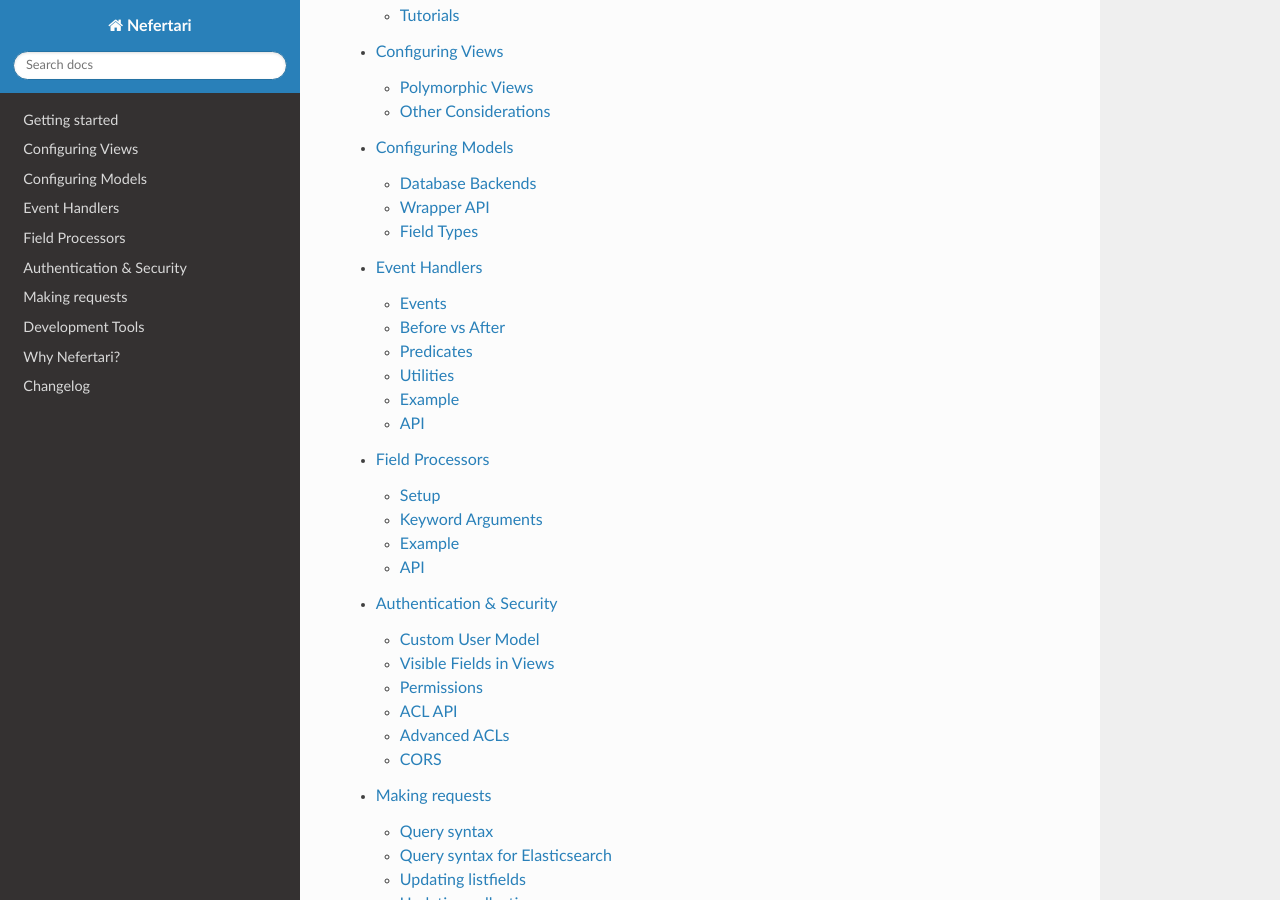
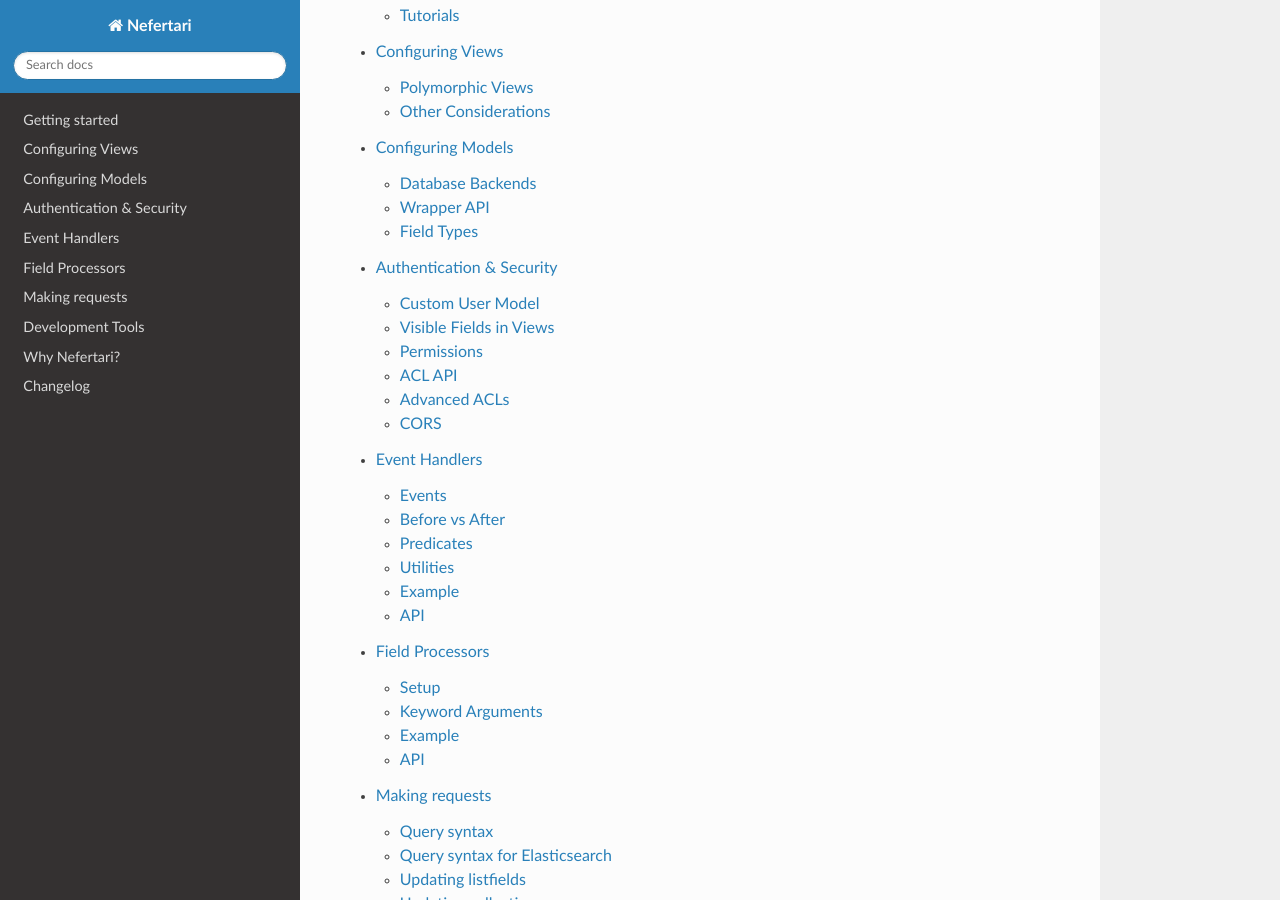
Before and after one commit to ramses-tech/nefertari, a Sphinx documentation site: the page built from docs/source/index.rst, in a window 1280 px wide and 900 px high, scrolled down 500 px. Built offline with Sphinx 7.4.7 and the Read the Docs theme 2.0.0, drawn with Linux system fonts in a browser that asks for light colours.

```diff
--- a/docs/source/index.rst
+++ b/docs/source/index.rst
@@ -18,9 +18,9 @@ Table of Content
     getting_started
     views
     models
+    auth
     event_handlers
     field_processors
-    auth
     making_requests
     development_tools
     why
```
